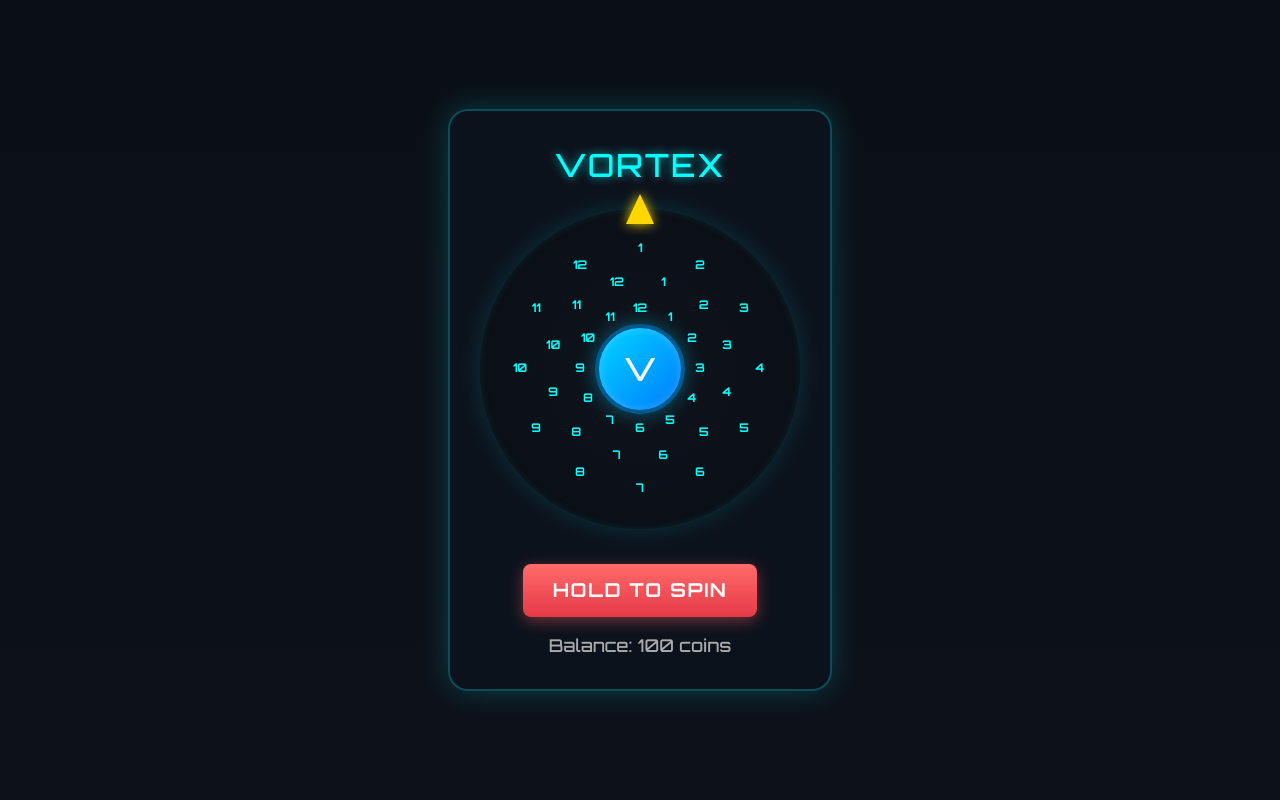
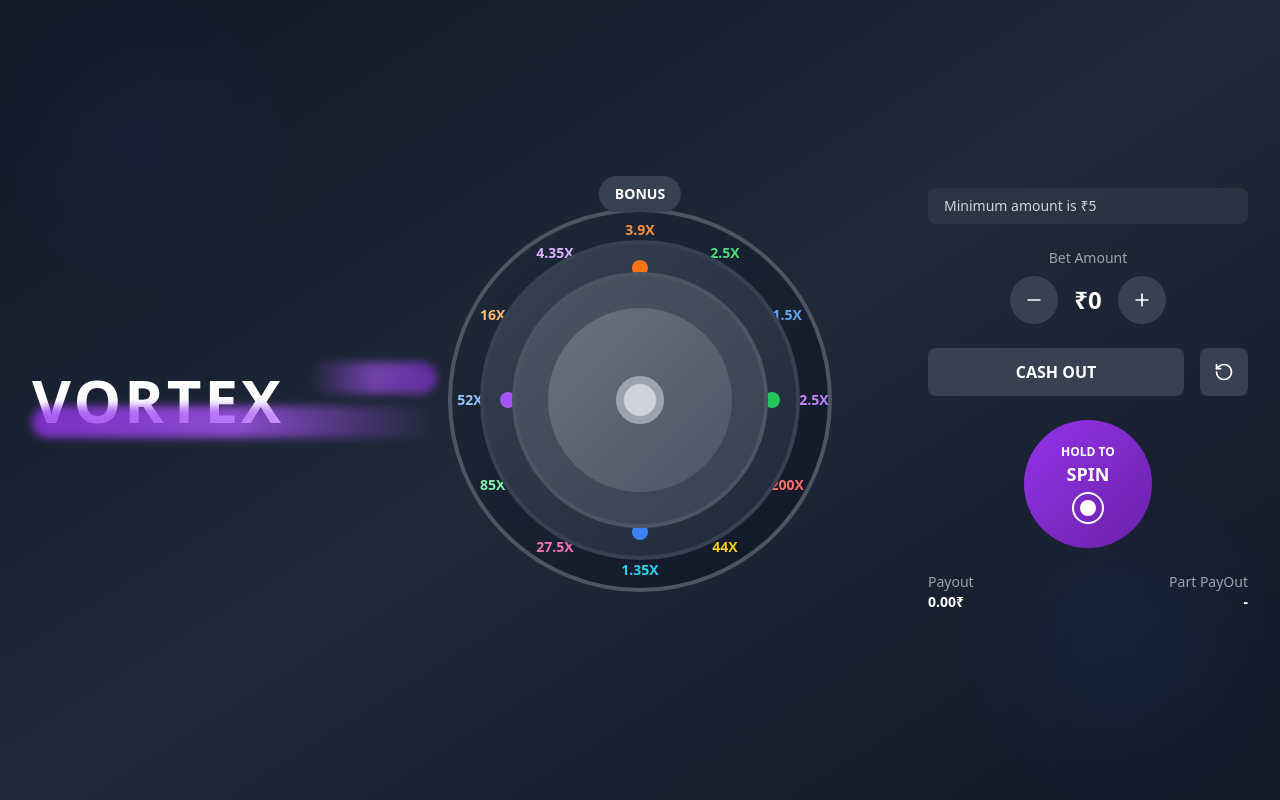
Before and after one commit to saywowtech/vortex-demo, a React (Create React App) app: page / in a window 1280 px wide. Built offline with nearby package versions, Linux system fonts and the light colour scheme.

Commit message:
Update App.js

```diff
--- a/src/App.js
+++ b/src/App.js
@@ -1,94 +1,156 @@
-import React, { useState, useRef } from 'react';
-import './Wheel.css';
+import { Plus, Minus, RotateCcw } from 'lucide-react'
 
-const segments = Array.from({ length: 12 }, (_, i) => i + 1);
+const App = (props) => {
+  const { minimumAmount = 5, currency = '₹' } = props
 
-const App = () => {
-  const [spinning, setSpinning] = useState(false);
-  const [balance, setBalance] = useState(100);
-  const [result, setResult] = useState('');
-  const ringRefs = [useRef(null), useRef(null), useRef(null)];
-
-  const handleSpin = () => {
-    if (spinning || balance < 10) return;
-
-    setSpinning(true);
-    setBalance(prev => prev - 10);
-    setResult('');
-
-    const baseDeg = 360;
-    const rotations = [
-      baseDeg * 5 + Math.floor(Math.random() * baseDeg),
-      baseDeg * 6 + Math.floor(Math.random() * baseDeg),
-      baseDeg * 7 + Math.floor(Math.random() * baseDeg)
-    ];
-
-    ringRefs.forEach((ref, idx) => {
-      if (ref.current) {
-        ref.current.style.transition = `transform 4s ease-out`;
-        ref.current.style.transform = `rotate(${rotations[idx]}deg)`;
-      }
-    });
-
-    const reward = Math.floor(Math.random() * 40) + 10;
-    setTimeout(() => {
-      setResult(`You won ${reward} coins!`);
-      setBalance(prev => prev + reward);
-      setSpinning(false);
-    }, 4000);
-  };
-
-  const renderNumbers = (radius, offset = 0) => {
-    return segments.map((num, i) => {
-      const angle = ((360 / segments.length) * i + offset - 90) * (Math.PI / 180);
-      const x = 160 + radius * Math.cos(angle);
-      const y = 160 + radius * Math.sin(angle);
-      return (
-        <text
-          key={`${radius}-${num}`}
-          x={x}
-          y={y}
-          fill="#00ffff"
-          textAnchor="middle"
-          dominantBaseline="middle"
-          fontSize="12"
-          fontWeight="bold"
-        >
-          {num}
-        </text>
-      );
-    });
-  };
+  const wheelMultipliers = [
+    { value: '3.9X', color: 'text-orange-400' },
+    { value: '2.5X', color: 'text-green-400' },
+    { value: '1.5X', color: 'text-blue-400' },
+    { value: '12.5X', color: 'text-purple-400' },
+    { value: '200X', color: 'text-red-400' },
+    { value: '44X', color: 'text-yellow-400' },
+    { value: '1.35X', color: 'text-cyan-400' },
+    { value: '27.5X', color: 'text-pink-400' },
+    { value: '85X', color: 'text-green-300' },
+    { value: '52X', color: 'text-blue-300' },
+    { value: '16X', color: 'text-orange-300' },
+    { value: '4.35X', color: 'text-purple-300' }
+  ]
 
   return (
-    <div className="vortex-container">
-      <h1 className="vortex-title">VORTEX</h1>
+    <div className="min-h-screen bg-gradient-to-br from-gray-900 via-gray-800 to-gray-900 text-white relative overflow-hidden">
+      {/* Background pattern */}
+      <div className="absolute inset-0 opacity-10">
+        <div className="absolute top-20 left-20 w-32 h-32 bg-purple-500 rounded-full blur-3xl"></div>
+        <div className="absolute bottom-20 right-20 w-40 h-40 bg-blue-500 rounded-full blur-3xl"></div>
+      </div>
 
-      <div className="wheel-wrapper">
-        <div className="pointer"></div>
+      <div className="relative z-10 flex items-center justify-between h-screen px-8">
+        {/* Left side - VORTEX logo */}
+        <div className="flex-1">
+          <div className="relative">
+            <h1 className="text-6xl font-bold text-white tracking-wider">
+              VORTEX
+            </h1>
+            <div className="absolute -bottom-2 left-0 w-full h-8 bg-gradient-to-r from-purple-600 via-purple-500 to-transparent rounded-full blur-sm opacity-80"></div>
+            <div className="absolute -top-2 right-0 w-32 h-8 bg-gradient-to-l from-purple-600 via-purple-500 to-transparent rounded-full blur-sm opacity-60"></div>
+          </div>
+        </div>
 
-        <div className="wheel">
-          <svg ref={ringRefs[0]} className="ring-svg ring-1" viewBox="0 0 320 320">
-            {renderNumbers(120)}
-          </svg>
-          <svg ref={ringRefs[1]} className="ring-svg ring-2" viewBox="0 0 320 320">
-            {renderNumbers(90, 15)}
-          </svg>
-          <svg ref={ringRefs[2]} className="ring-svg ring-3" viewBox="0 0 320 320">
-            {renderNumbers(60, 30)}
-          </svg>
-          <div className="center-button">V</div>
+        {/* Center - Wheel */}
+        <div className="flex-1 flex justify-center">
+          <div className="relative w-96 h-96">
+            {/* Outer ring */}
+            <div className="absolute inset-0 rounded-full border-4 border-gray-600 bg-gradient-to-br from-gray-800 to-gray-900">
+              {/* Multiplier labels around outer ring */}
+              {wheelMultipliers.map((item, index) => {
+                const angle = (index * 30) - 90
+                const radius = 170
+                const x = Math.cos(angle * Math.PI / 180) * radius
+                const y = Math.sin(angle * Math.PI / 180) * radius
+                return (
+                  <div
+                    key={index}
+                    className={`absolute text-sm font-bold ${item.color}`}
+                    style={{
+                      left: `calc(50% + ${x}px - 20px)`,
+                      top: `calc(50% + ${y}px - 10px)`,
+                      width: '40px',
+                      textAlign: 'center'
+                    }}
+                  >
+                    {item.value}
+                  </div>
+                )
+              })}
+            </div>
+
+            {/* Middle ring */}
+            <div className="absolute inset-8 rounded-full border-4 border-gray-700 bg-gradient-to-br from-gray-700 to-gray-800">
+              {/* Colored gems */}
+              <div className="absolute top-4 left-1/2 transform -translate-x-1/2 w-4 h-4 bg-orange-500 rounded-full"></div>
+              <div className="absolute top-1/2 right-4 transform -translate-y-1/2 w-4 h-4 bg-green-500 rounded-full"></div>
+              <div className="absolute bottom-4 left-1/2 transform -translate-x-1/2 w-4 h-4 bg-blue-500 rounded-full"></div>
+              <div className="absolute top-1/2 left-4 transform -translate-y-1/2 w-4 h-4 bg-purple-500 rounded-full"></div>
+            </div>
+
+            {/* Inner ring */}
+            <div className="absolute inset-16 rounded-full border-4 border-gray-600 bg-gradient-to-br from-gray-600 to-gray-700">
+              {/* Center circle */}
+              <div className="absolute inset-8 rounded-full bg-gradient-to-br from-gray-500 to-gray-600 flex items-center justify-center">
+                <div className="w-12 h-12 bg-gray-400 rounded-full flex items-center justify-center">
+                  <div className="w-8 h-8 bg-gray-300 rounded-full"></div>
+                </div>
+              </div>
+            </div>
+
+            {/* Bonus indicator */}
+            <div className="absolute -top-8 left-1/2 transform -translate-x-1/2 bg-gray-700 px-4 py-2 rounded-full text-sm font-bold">
+              BONUS
+            </div>
+          </div>
+        </div>
+
+        {/* Right side - Controls */}
+        <div className="flex-1 flex justify-end">
+          <div className="w-80 space-y-6">
+            {/* Minimum amount notification */}
+            <div className="bg-gray-700 bg-opacity-50 rounded-lg px-4 py-2 text-sm">
+              <span className="text-gray-300">Minimum amount is {currency}{minimumAmount}</span>
+            </div>
+
+            {/* Bet Amount */}
+            <div className="text-center">
+              <div className="text-gray-400 text-sm mb-2">Bet Amount</div>
+              <div className="flex items-center justify-center space-x-4">
+                <button className="w-12 h-12 bg-gray-700 hover:bg-gray-600 rounded-full flex items-center justify-center transition-colors">
+                  <Minus size={20} />
+                </button>
+                <div className="text-2xl font-bold">{currency}0</div>
+                <button className="w-12 h-12 bg-gray-700 hover:bg-gray-600 rounded-full flex items-center justify-center transition-colors">
+                  <Plus size={20} />
+                </button>
+              </div>
+            </div>
+
+            {/* Action buttons */}
+            <div className="flex space-x-4">
+              <button className="flex-1 bg-gray-700 hover:bg-gray-600 text-white py-3 px-6 rounded-lg font-bold transition-colors">
+                CASH OUT
+              </button>
+              <button className="w-12 h-12 bg-gray-700 hover:bg-gray-600 rounded-lg flex items-center justify-center transition-colors">
+                <RotateCcw size={20} />
+              </button>
+            </div>
+
+            {/* Hold to Spin */}
+            <div className="flex justify-center">
+              <button className="w-32 h-32 bg-gradient-to-br from-purple-600 to-purple-800 hover:from-purple-500 hover:to-purple-700 rounded-full flex flex-col items-center justify-center text-white font-bold transition-all transform hover:scale-105">
+                <div className="text-xs">HOLD TO</div>
+                <div className="text-lg">SPIN</div>
+                <div className="w-8 h-8 border-2 border-white rounded-full mt-1 flex items-center justify-center">
+                  <div className="w-4 h-4 bg-white rounded-full"></div>
+                </div>
+              </button>
+            </div>
+
+            {/* Payout info */}
+            <div className="flex justify-between text-sm">
+              <div>
+                <div className="text-gray-400">Payout</div>
+                <div className="font-bold">0.00{currency}</div>
+              </div>
+              <div className="text-right">
+                <div className="text-gray-400">Part PayOut</div>
+                <div className="font-bold">-</div>
+              </div>
+            </div>
+          </div>
         </div>
       </div>
+    </div>
+  )
+}
 
-      <button className="spin-btn" onClick={handleSpin} disabled={spinning || balance < 10}>
-        {spinning ? 'Spinning...' : 'HOLD TO SPIN'}
-      </button>
-
-      <div className="balance">Balance: {balance} coins</div>
-      {result && <div className="result">{result}</div>}
-    </div>
-  );
-};
-
-export default App;
+export default App
```
